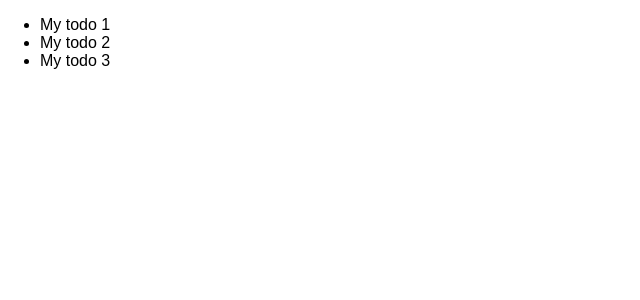
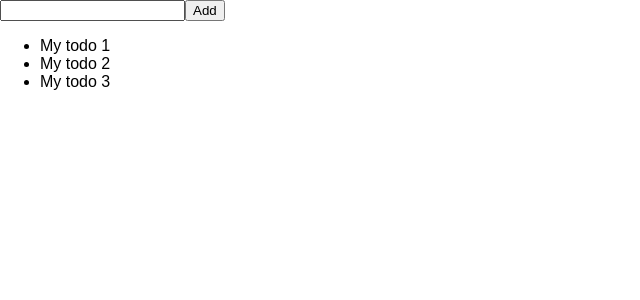
Before and after one commit to arsmysk/redux-todo-app2, a React (Create React App) app: page / in a window 1280 px wide. Shown: the top 300 px of the page, without its empty margins (0-640 px from the left). Built offline with nearby package versions, Linux system fonts and the light colour scheme.

Commit message:
add input button

```diff
--- a/src/App.js
+++ b/src/App.js
@@ -1,4 +1,5 @@
 import React, { Component } from 'react';
+import MyForm from './MyForm';
 
 class App extends Component {
   constructor(props) {
@@ -25,6 +26,9 @@ class App extends Component {
     }
   }
 
+  addTask = () => {
+
+  }
 
   toggleTask = (state, id) => {
     const { tasks } = state
@@ -33,7 +37,6 @@ class App extends Component {
       return { ...task, completed: !task.completed }
     })
     return { ...state, tasks: newTasks }
-
   }
 
   render() {
@@ -41,6 +44,7 @@ class App extends Component {
     const that = this
     return (
       <div>
+        <MyForm />
         <ul> {tasks.map(function (task) {
           return (
             <li key={task.id}
--- /dev/null
+++ b/src/MyForm.js
@@ -0,0 +1,10 @@
+import React from 'react'
+
+export default ({ myEvent }) => {
+  return (
+    <div>
+      <input type="text" />
+      <button onClick={myEvent}>Add</button>
+    </div>
+  )
+}
```
